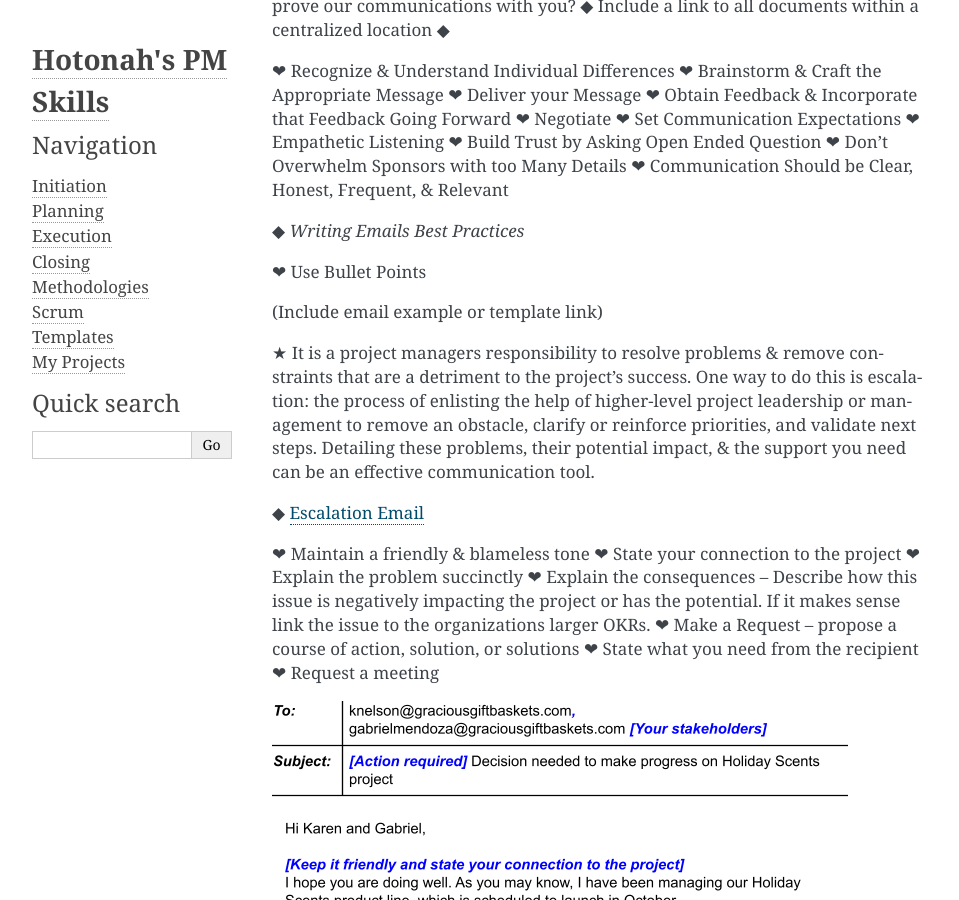
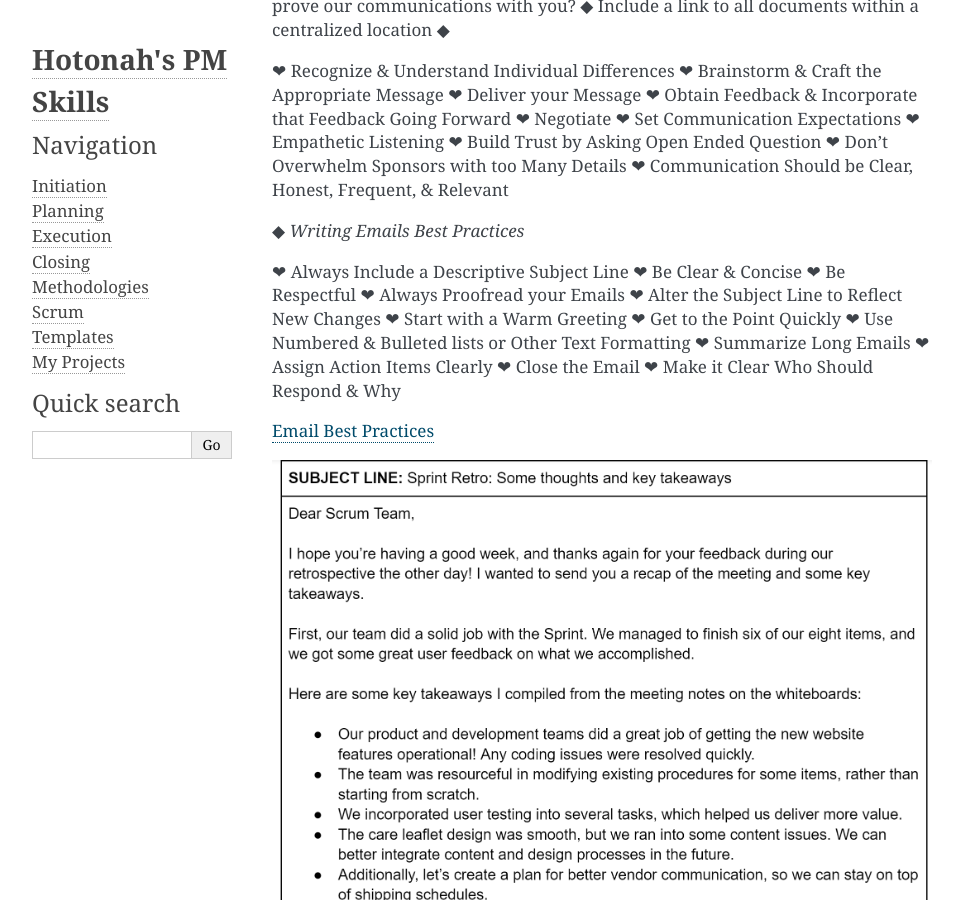
Before and after one commit to Hotonah/hotonah.github.io, a Sphinx documentation site: the page built from source/planning.txt, in a window 1280 px wide and 900 px high, scrolled down 8443 px. Shown: the whole window, without its empty margins (148-1107 px from the left). Built offline with Sphinx 7.4.7, drawn with Linux system fonts in a browser that asks for light colours.

Commit message:
Update planning.txt

```diff
--- a/source/planning.txt
+++ b/source/planning.txt
@@ -237,9 +237,26 @@ Project Budgeting Best Practices
 
 ◆ `Writing Emails Best Practices`
 
-❤ Use Bullet Points
+❤ Always Include a Descriptive Subject Line
+❤ Be Clear & Concise
+❤ Be Respectful
+❤ Always Proofread your Emails
+❤ Alter the Subject Line to Reflect New Changes
+❤ Start with a Warm Greeting
+❤ Get to the Point Quickly
+❤ Use Numbered & Bulleted lists or Other Text Formatting
+❤ Summarize Long Emails
+❤ Assign Action Items Clearly
+❤ Close the Email
+❤ Make it Clear Who Should Respond & Why
 
-(Include email example or template link)
+`Email Best Practices <https://emailanalytics.com/email-best-practices/>`_
+
+.. image:: media/email1.PNG
+
+.. image:: media/email2.PNG
+
+.. image:: media/email3.PNG
 
 ★ It is a project managers responsibility to resolve problems & remove constraints that are a detriment to the project’s success. One way to do this is escalation: the process of enlisting the help of higher-level project leadership or management to remove an obstacle, clarify or reinforce priorities, and validate next steps. Detailing these problems, their potential impact, & the support you need can be an effective communication tool.
 
```
